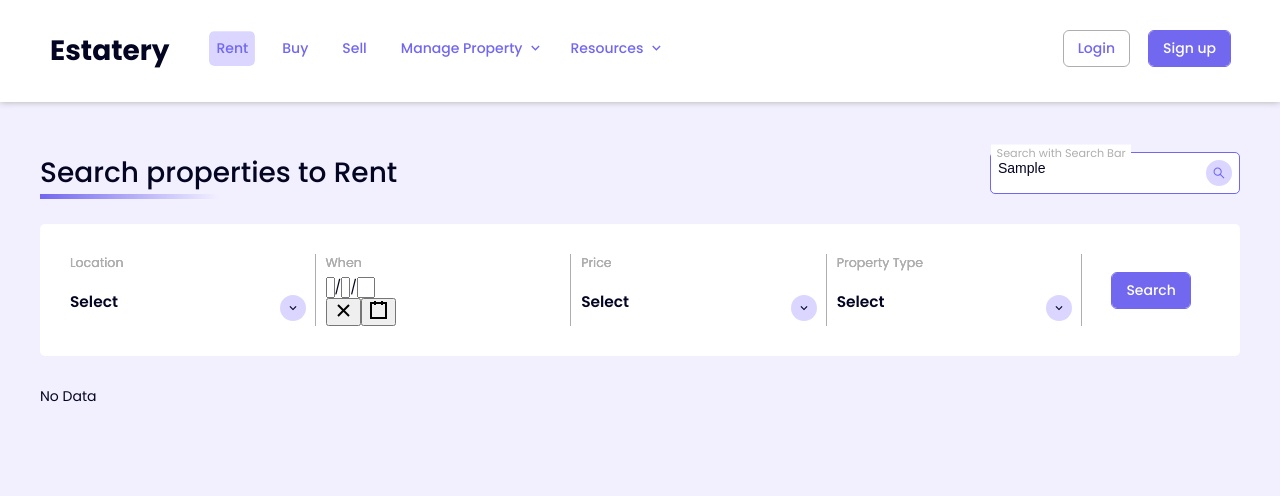
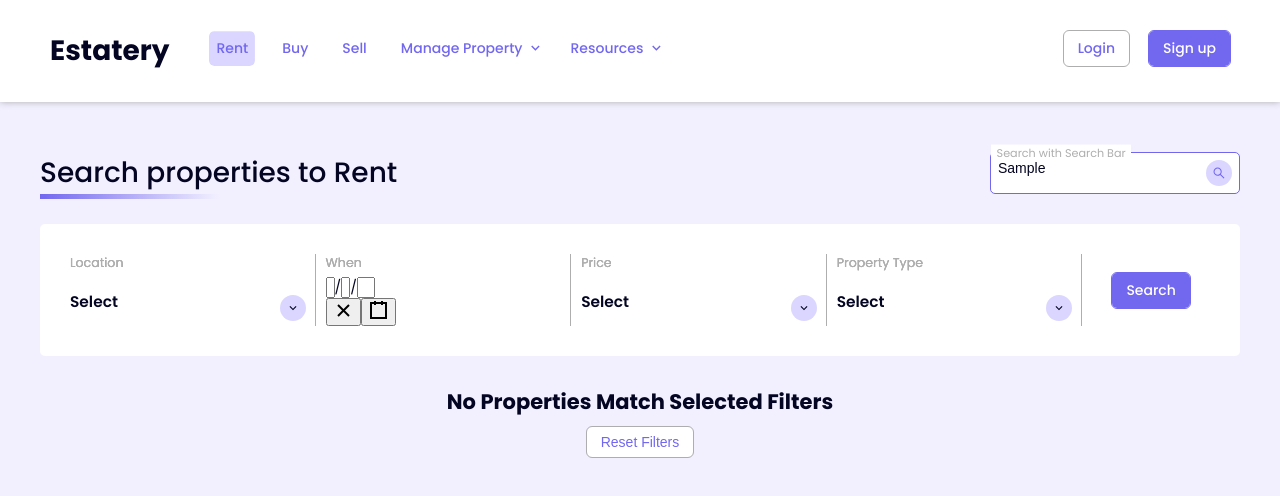
Before and after one commit to ShivangamSoni/react-real-estate-filter-app, a React (Create React App) app: page /rent in a window 1280 px wide. Both pictures are taken after typing "Sample" into the empty fields and a click on the button 1219 px from the left and 173 px from the top of the page. Shown: the top 496 px of the page. Built offline with nearby package versions, Linux system fonts and the light colour scheme.

Commit message:
Add: Rent Page -> Filter Reset

```diff
--- a/src/Routes/pages/Rent/Rent.js
+++ b/src/Routes/pages/Rent/Rent.js
@@ -7,6 +7,7 @@ import FilterBar from "../../../components/Rent/FilterBar/FilterBar";
 import PropertyListing from "../../../components/Rent/PropertyListing/PropertyListing";
 
 import { fetchData } from "../../../Data/utils";
+import ResetFilters from "../../../components/Rent/ResetFilters/ResetFilters";
 
 const Rent = () => {
   const [searchParams, _] = useSearchParams();
@@ -25,7 +26,7 @@ const Rent = () => {
     <PageContainer>
       <Head />
       <FilterBar />
-      {data.length !== 0 ? <PropertyListing data={data} /> : "No Data"}
+      {data.length !== 0 ? <PropertyListing data={data} /> : <ResetFilters />}
     </PageContainer>
   );
 };
--- /dev/null
+++ b/src/components/Rent/ResetFilters/ResetFilters.js
@@ -0,0 +1,19 @@
+import { useSearchParams } from "react-router-dom";
+
+import { Button, Section } from "./styled.component";
+
+const ResetFilters = () => {
+  const [_, setSearchParams] = useSearchParams();
+  const handleReset = () => setSearchParams();
+
+  return (
+    <Section>
+      <h2>No Properties match Selected Filters</h2>
+      <Button onClick={handleReset} variant="outlined">
+        Reset Filters
+      </Button>
+    </Section>
+  );
+};
+
+export default ResetFilters;
--- /dev/null
+++ b/src/components/Rent/ResetFilters/styled.component.js
@@ -0,0 +1,16 @@
+import styled from "styled-components";
+import { button, titleUnderline } from "../../../styles/common.component";
+
+export const Section = styled.section`
+  display: grid;
+  place-items: center;
+
+  & h2 {
+    text-transform: capitalize;
+    margin-bottom: 10px;
+  }
+`;
+
+export const Button = styled.button`
+  ${button}
+`;
```
